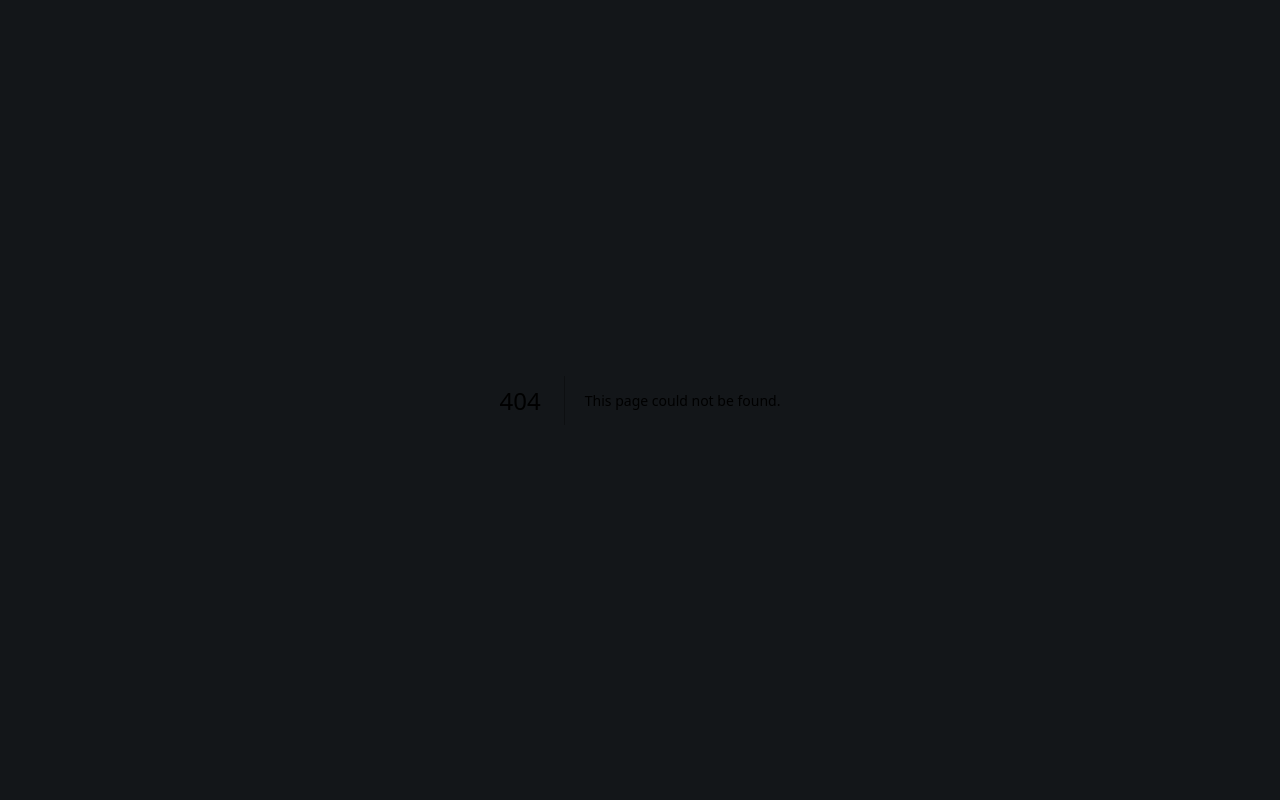
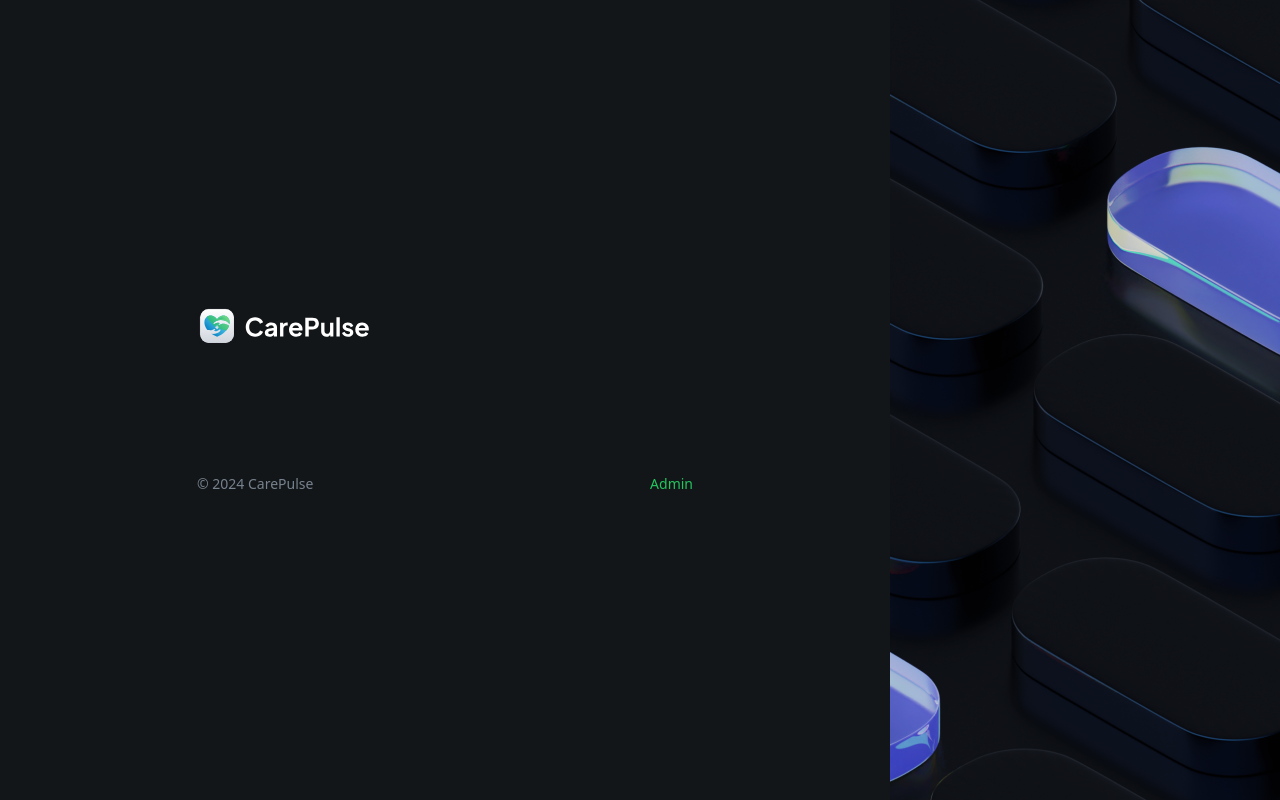
Before and after one commit to Kaveeshe2001/Healthcare-App-Nextjs, a Next.js app in the folder healthcare-next/: page /patients/1/register in a window 1280 px wide. Before the commit this address had no page. Built offline with nearby package versions, Linux system fonts and the light colour scheme.

Commit message:
register page basic

```diff
--- /dev/null
+++ b/healthcare-next/app/patients/[userId]/register/page.tsx
@@ -0,0 +1,43 @@
+import Image from 'next/image'
+import Link from 'next/link'
+import React from 'react'
+
+const Register = () => {
+  return (
+    <div className="flex h-screen max-h-screen">
+
+      <section className="remove-scrollbar container my-auto">
+        <div className="sub-container max-w-[496px]">
+          <Image
+            src="/assets/icons/logo-full.svg"
+            height={1000}
+            width={1000}
+            alt="patient"
+            className="mb-12 h-10 w-fit"
+          />
+
+          {/*<PatientForm />*/}
+
+          <div className="text-14-regular mt-20 flex justify-between">
+            <p className="justify-items-end text-dark-600 xl:text-left">
+              © 2024 CarePulse
+            </p>
+            <Link href="/?admin=true" className="text-green-500">
+               Admin
+            </Link>
+          </div>
+        </div>
+      </section>
+
+      <Image
+        src="/assets/images/register-img.png"
+        height={1000}
+        width={1000}
+        alt="patient"
+        className="side-img max-w-[390px]"
+      />
+    </div>
+  )
+}
+
+export default Register
```
Also changed, not shown: healthcare-next/components/forms/RegisterForm.tsx (added).
